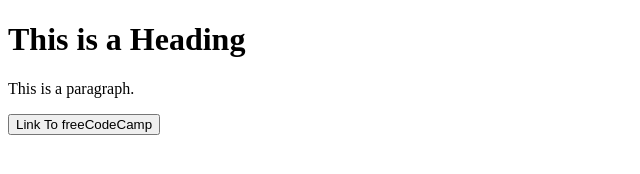
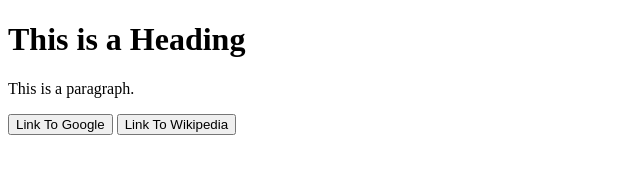
Before and after one commit to watchcontrol/watchcontrol.github.io, a plain HTML site: page index.html in a window 1280 px wide. Shown: the whole page, without its empty margins (0-640 px from the left). Drawn offline with Linux system fonts and the light colour scheme.

Commit message:
Update index.html

```diff
--- a/index.html
+++ b/index.html
@@ -8,7 +8,8 @@
 <h1>This is a Heading</h1>
 <p>This is a paragraph.</p>
 
-<a href='https://www.freecodecamp.org/'><button>Link To freeCodeCamp</button></a>
+<a href='google.com'><button>Link To Google</button></a>
+<a href='wikipedia.com'><button>Link To Wikipedia</button></a>
 
 
 </body>
```
